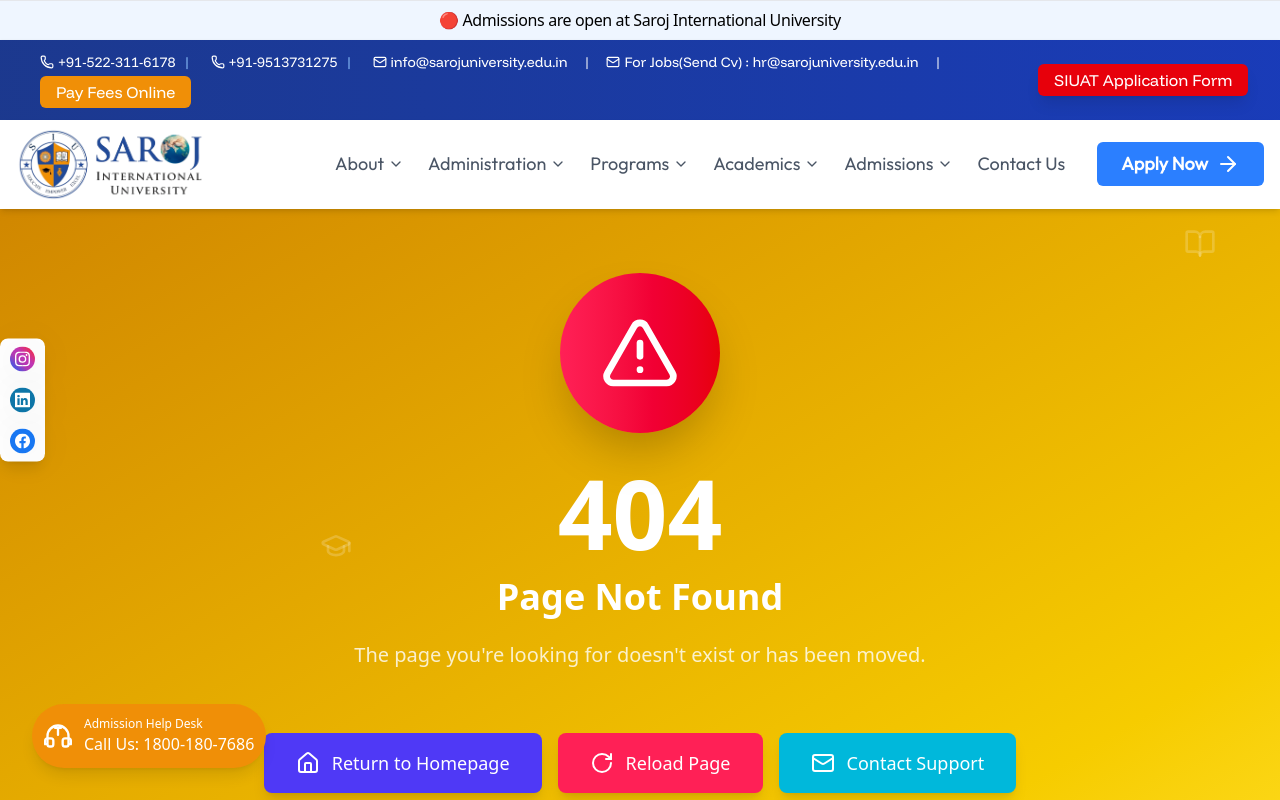
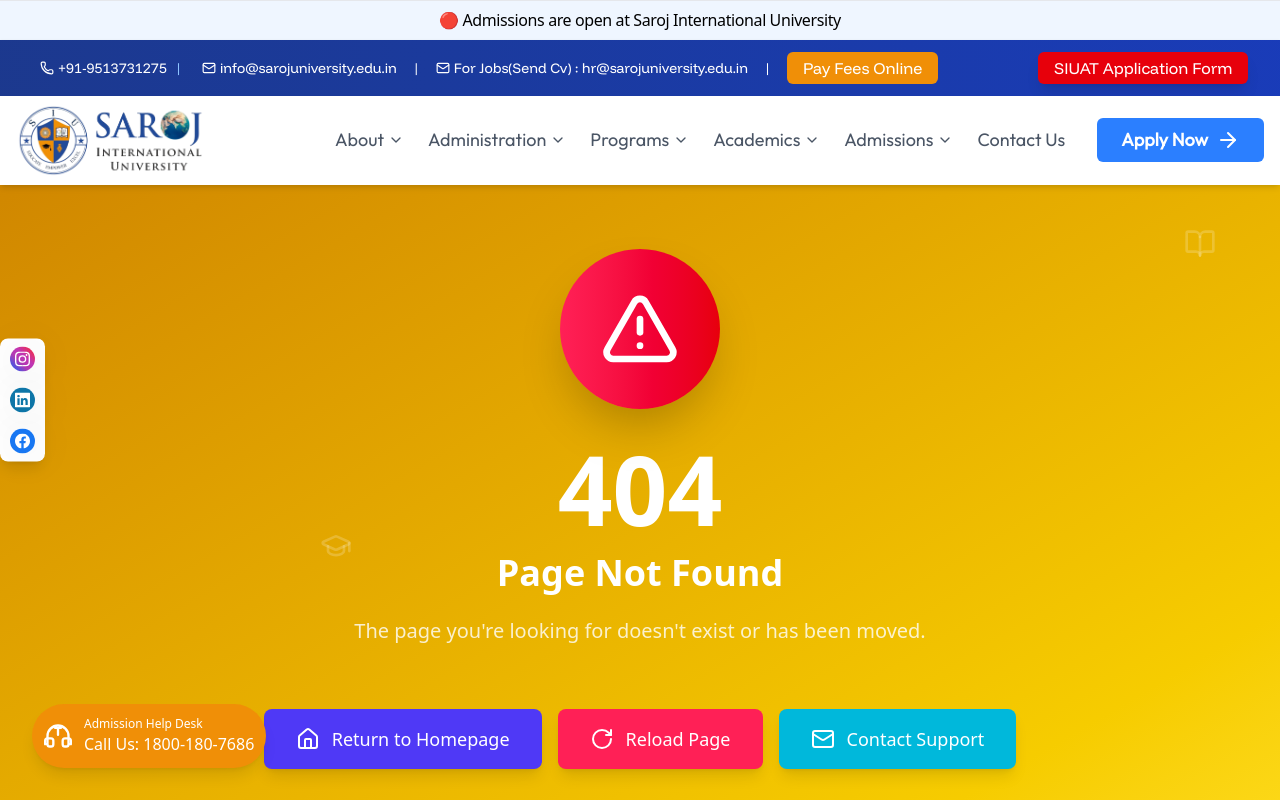
Before and after one commit to Saroj-Eductaion-Group/SIU, a React (Vite) app: page /rnd in a window 1280 px wide. Shown: the top 800 px of the page. Built offline with nearby package versions, Linux system fonts and the light colour scheme.

Commit message:
Removed wrong number

```diff
--- a/src/components/Topnav.jsx
+++ b/src/components/Topnav.jsx
@@ -11,21 +11,12 @@
           {/* Contact Info - Wrapped for better mobile display */}
           <div className=" flex-wrap flex items-center justify-center sm:justify-start gap-x-4 gap-y-1 text-sm m-2">
 
-            <div className="flex items-center space-x-1">
-              <a
-                href="tel:+919513731275"
-                className="flex items-center hover:text-blue-200 transition-colors duration-200 group"
-                aria-label="Call admission helpline"
-              >
-                <Phone className="h-3.5 w-3.5 mr-1 flex-shrink-0" />
-                <span className="whitespace-nowrap">+91-522-311-6178</span>
-              </a>
-              <span className="text-blue-300 mx-1 hidden sm:inline">|</span>
-            </div>
+
 
             <div className="flex items-center space-x-1">
               <a
-                href="tel:+91-522-311-6178"
+
+                href="tel:+919513731275"
                 className="flex items-center hover:text-blue-200 transition-colors duration-200 group"
                 aria-label="Call main university number"
               >
```
